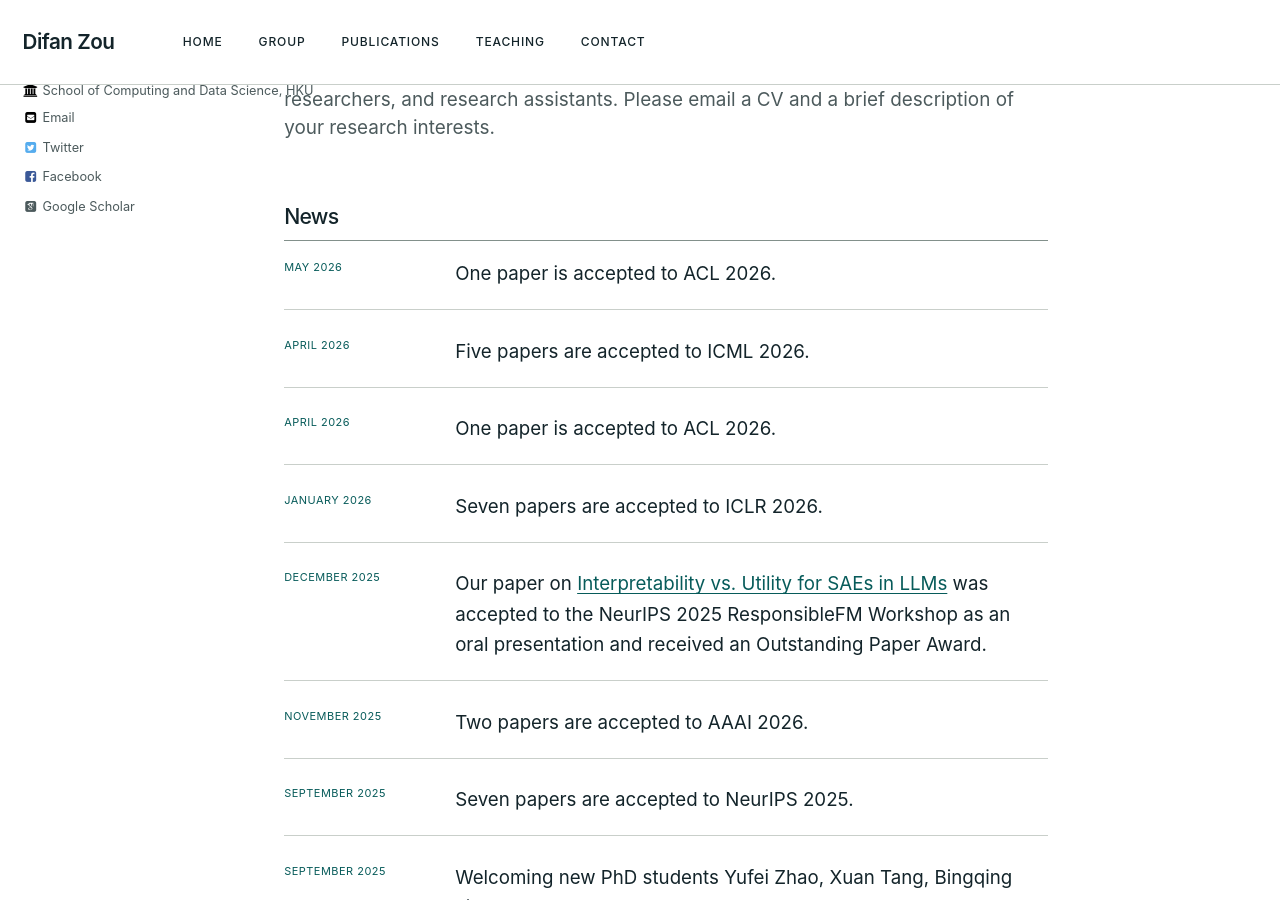
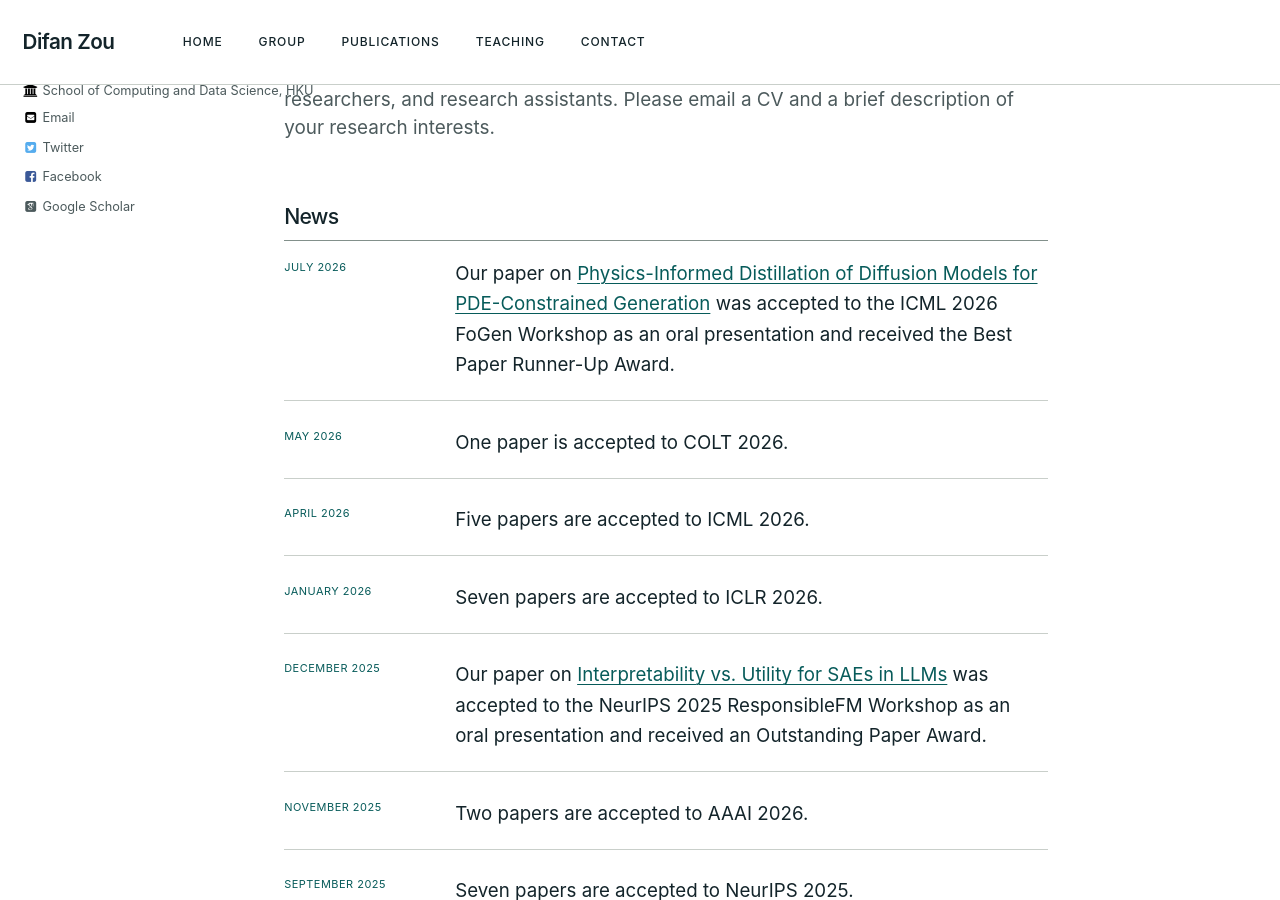
Before and after one commit to difanzou/difanzou.github.io, a Jekyll site: the page built from _pages/about.md, in a window 1280 px wide and 900 px high, scrolled down 412 px. Built offline with Jekyll 4.4.1, drawn with Linux system fonts in a browser that asks for light colours; some web fonts are replaced.

Commit message:
Update 2026 news

```diff
--- a/_pages/about.md
+++ b/_pages/about.md
@@ -18,9 +18,9 @@ News
 ----
 
 <ul class="news-list">
-  <li><time datetime="2026-05">May 2026</time><p>One paper is accepted to ACL 2026.</p></li>
+  <li><time datetime="2026-07">July 2026</time><p>Our paper on <a href="https://arxiv.org/pdf/2505.22391">Physics-Informed Distillation of Diffusion Models for PDE-Constrained Generation</a> was accepted to the ICML 2026 FoGen Workshop as an oral presentation and received the Best Paper Runner-Up Award.</p></li>
+  <li><time datetime="2026-05">May 2026</time><p>One paper is accepted to COLT 2026.</p></li>
   <li><time datetime="2026-04">April 2026</time><p>Five papers are accepted to ICML 2026.</p></li>
-  <li><time datetime="2026-04">April 2026</time><p>One paper is accepted to ACL 2026.</p></li>
   <li><time datetime="2026-01">January 2026</time><p>Seven papers are accepted to ICLR 2026.</p></li>
   <li><time datetime="2025-12">December 2025</time><p>Our paper on <a href="https://arxiv.org/pdf/2510.03659">Interpretability vs. Utility for SAEs in LLMs</a> was accepted to the NeurIPS 2025 ResponsibleFM Workshop as an oral presentation and received an Outstanding Paper Award.</p></li>
   <li><time datetime="2025-11">November 2025</time><p>Two papers are accepted to AAAI 2026.</p></li>
```
Also changed, not shown: _pages/news.md (+2 -2 lines).
